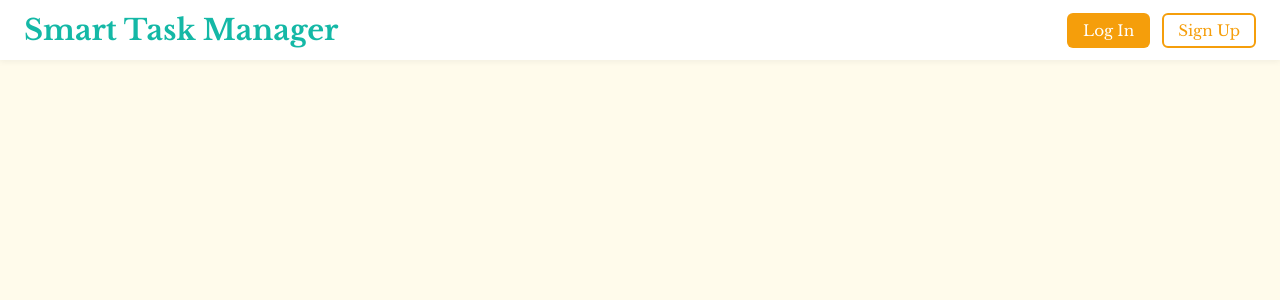
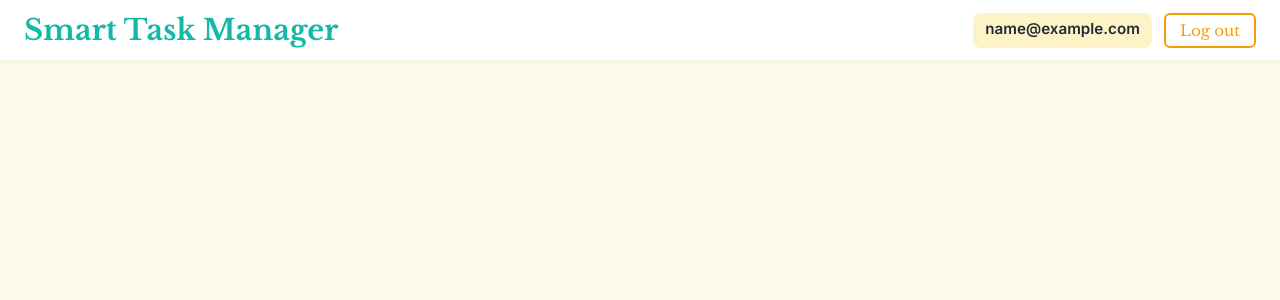
Before and after one commit to DaaniKhan/SmartTaskManager, a React (Vite) app in the folder frontend/: page /home in a window 1280 px wide. Shown: the top 300 px of the page. Built offline with nearby package versions, Linux system fonts and the light colour scheme; sample sign-in values are in the browser's storage; a web font is replaced by a local one.

Commit message:
Add Logout Hook

```diff
--- a/frontend/src/components/Navbar.jsx
+++ b/frontend/src/components/Navbar.jsx
@@ -1,9 +1,18 @@
 import { useState } from "react"
 import { Link } from "react-router-dom"
+import { useLogout } from "../hooks/useLogout"
+import { useAuthContext } from "../hooks/useAuthContext"
 import "../styles/Navbar.css"
 
 const Navbar = () => {
   const [menuOpen, setMenuOpen] = useState(false)
+
+  const { logout } = useLogout()
+  const { user } = useAuthContext()
+
+  const handleClick = () => {
+    logout()
+  }
 
   return (
     <header>
@@ -19,10 +28,17 @@ const Navbar = () => {
                 </span>
             </div>
 
-            <div className="user-section">
-                <Link to="/login" className="login-btn">Log In</Link>
-                <Link to="/signup" className="signup-btn">Sign Up</Link>
-            </div>
+            {user ?
+                <div className="user-section">
+                    <span className="user-email">{user.email}</span>
+                    <button onClick={handleClick} className="logout-btn">Log out</button>
+                </div>
+                :
+                <div className="user-section">
+                    <Link to="/login" className="login-btn">Log In</Link>
+                    <Link to="/signup" className="signup-btn">Sign Up</Link>
+                </div>
+            }
         </div>
     </header>
   )
--- /dev/null
+++ b/frontend/src/hooks/useLogout.jsx
@@ -0,0 +1,14 @@
+import { useAuthContext } from "./useAuthContext"
+
+export const useLogout = () => {
+    const { dispatch } = useAuthContext()
+
+    const logout = () => {
+        // remove user from storage
+        localStorage.removeItem('user')
+
+        dispatch({type: 'LOGOUT'})
+    }
+
+    return { logout }
+}
```
